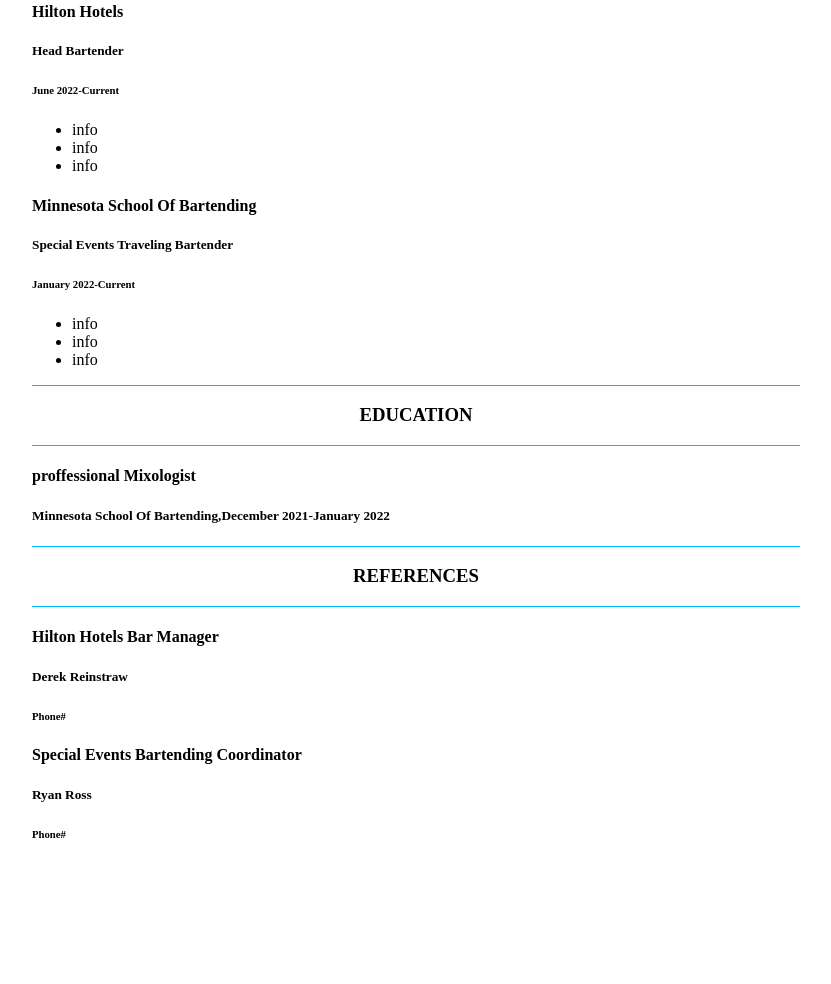
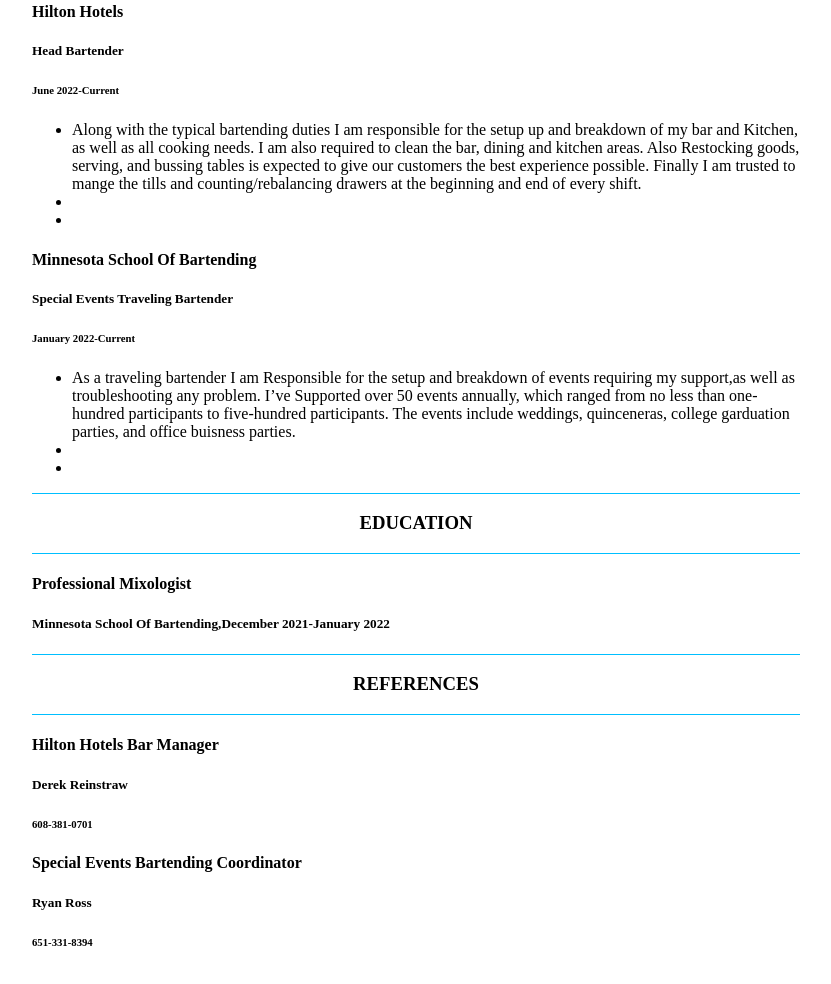
Before and after one commit to ZAndrade23/ZAndrade23.github.io, a plain HTML site: page index.html in a window 1280 px wide. Shown: the part 354-1338 px from the top of the page, without its empty margins (224-1055 px from the left). Drawn offline with Linux system fonts and the light colour scheme.

Commit message:
Update index.html

```diff
--- a/index.html
+++ b/index.html
@@ -25,9 +25,12 @@
       <h5>Head Bartender</h5>
       <h6>June 2022-Current</h6>
     <ul>
-      <li>info</li>
-      <li>info</li>
-      <li>info</li>
+      <li>Along with the typical bartending duties I am responsible for the setup up and breakdown of my bar and Kitchen, as well as
+          all cooking needs. I am also required to clean the bar, dining and kitchen areas. Also Restocking goods, serving, and
+          bussing tables is expected to give our customers the best experience possible. Finally I am trusted to mange the tills and
+          counting/rebalancing drawers at the beginning and end of every shift.</li>
+      <li></li>
+      <li></li>
     </ul>
 
   </div>
@@ -37,9 +40,12 @@
      <h5>Special Events Traveling Bartender</h5>
      <h6>January 2022-Current</h6>
     <ul>
-      <li>info</li>
-      <li>info</li>
-      <li>info</li>
+      <li>As a traveling bartender I am Responsible for the setup and breakdown of events requiring my support,as well as
+        troubleshooting any problem. I’ve Supported over 50 events annually, which ranged from no less than one-hundred
+        participants to five-hundred participants. The events include weddings, quinceneras, college garduation parties,
+        and office buisness parties.</li>
+      <li></li>
+      <li></li>
     </ul>
   </div>
 
@@ -48,7 +54,7 @@
   </div>
 
   <div>
-     <h4>proffessional Mixologist</h4>
+     <h4>Professional Mixologist</h4>
      <h5>Minnesota School Of Bartending,December 2021-January 2022</h5>
 
   </div>
@@ -61,11 +67,11 @@
   <div>
     <h4>Hilton Hotels Bar Manager</h4>
     <h5>Derek Reinstraw</h5>
-    <h6>Phone#</h6>
+    <h6>608-381-0701</h6>
 
     <h4>Special Events Bartending Coordinator</h4>
     <h5>Ryan Ross</h5>
-    <h6>Phone#</h6>
+    <h6>651-331-8394</h6>
 
   </div>
 
```
